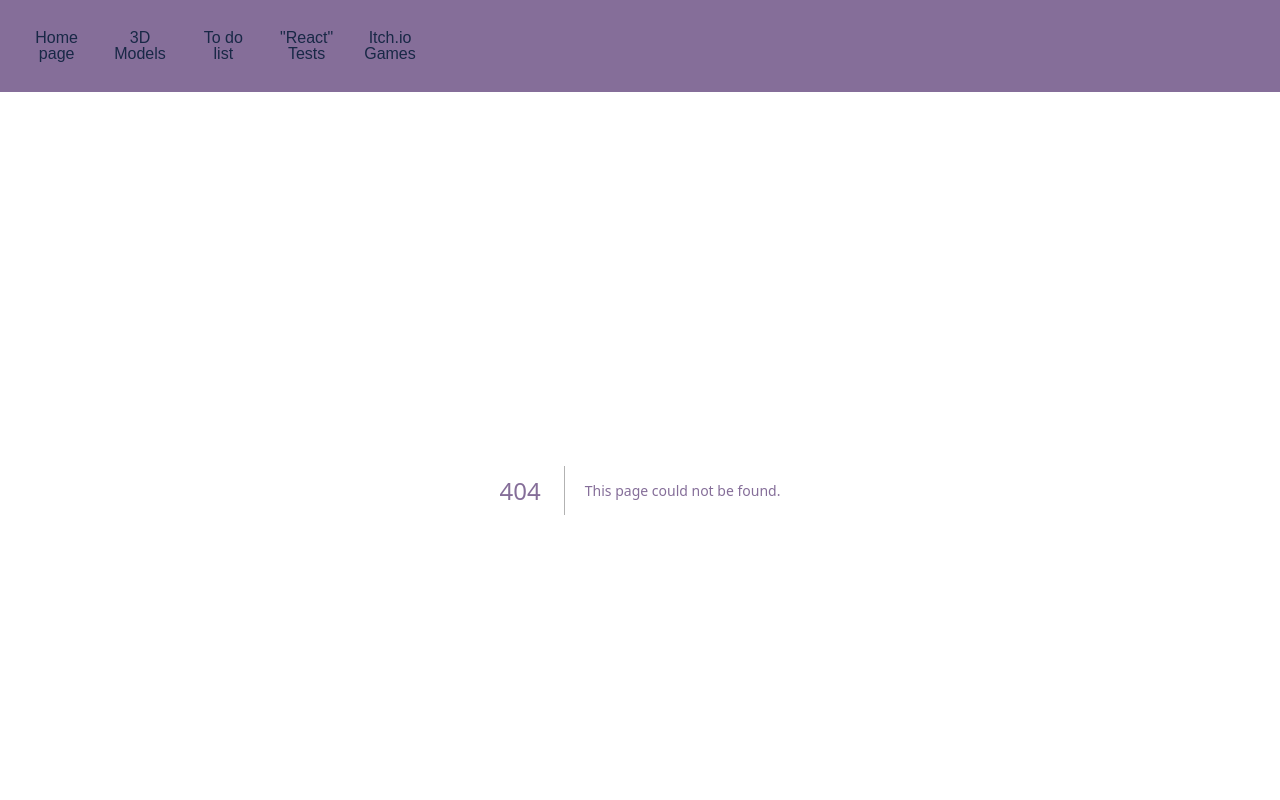
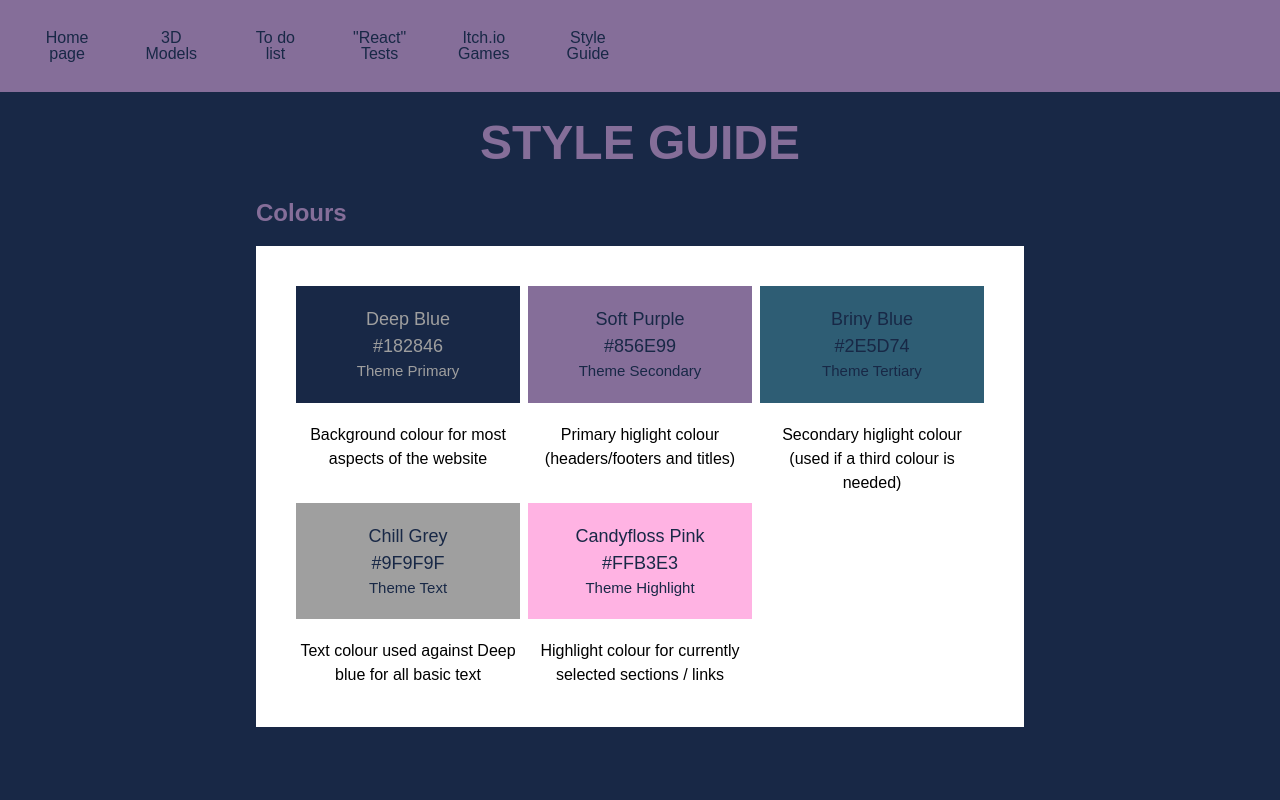
Before and after one commit to benk791/my-website, a Next.js app: page /style-guide in a window 1280 px wide. Before the commit this address had no page. Shown: the top 800 px of the page. Built offline with nearby package versions, Linux system fonts and the light colour scheme.

Commit message:
Starting a style guide

```diff
--- a/app/To-Do/page.tsx
+++ b/app/To-Do/page.tsx
@@ -27,9 +27,8 @@ export default function main() {
             that out)
           </li>
           <li>
-            Fallen london / a dark room style game thing{" "}
+            Fallen london / a dark room style game thing
             <Link href="/adventure-game" className="MidTextLink">
-              {" "}
               (being tested here)
             </Link>
             <ul className="list-disc list-inside">
--- /dev/null
+++ b/app/style-guide/page.tsx
@@ -0,0 +1,67 @@
+export default function main() {
+  return (
+    <div className="container">
+      <h1>Style Guide</h1>
+      <section>
+        <h2>Colours</h2>
+        <div className="colours grid grid-cols-3 gap-2 p-10">
+          <div className="colour-box">
+            <div className="p-5 mb-5 bg-themePrimary text-themeText">
+              <h3>
+                Deep Blue
+                <br />
+                #182846
+              </h3>
+              <h4>Theme Primary</h4>
+            </div>
+            <p>Background colour for most aspects of the website</p>
+          </div>
+          <div className="colour-box">
+            <div className="p-5 mb-5 bg-themeSecondary text-themePrimary">
+              <h3>
+                Soft Purple
+                <br />
+                #856E99
+              </h3>
+              <h4>Theme Secondary</h4>
+            </div>
+            <p>Primary higlight colour (headers/footers and titles)</p>
+          </div>
+          <div className="colour-box">
+            <div className="p-5 mb-5 bg-themeTertiary text-themePrimary">
+              <h3>
+                Briny Blue
+                <br />
+                #2E5D74
+              </h3>
+              <h4>Theme Tertiary</h4>
+            </div>
+            <p> Secondary higlight colour (used if a third colour is needed)</p>
+          </div>
+          <div className="colour-box">
+            <div className="p-5 mb-5 bg-themeText text-themePrimary">
+              <h3>
+                Chill Grey
+                <br />
+                #9F9F9F
+              </h3>
+              <h4>Theme Text</h4>
+            </div>
+            <p>Text colour used against Deep blue for all basic text</p>
+          </div>
+          <div className="colour-box">
+            <div className="p-5 mb-5 bg-themeHighlight text-themePrimary">
+              <h3>
+                Candyfloss Pink
+                <br />
+                #FFB3E3
+              </h3>
+              <h4>Theme Highlight</h4>
+            </div>
+            <p>Highlight colour for currently selected sections / links</p>
+          </div>
+        </div>
+      </section>
+    </div>
+  );
+}
--- a/app/ui/global.css
+++ b/app/ui/global.css
@@ -81,7 +81,6 @@ a {
 header {
 	background-color: var(--theme-secondary);
 	color: var(--theme-primary);
-  	width: 100%-15px;
 	padding: 15px;
 	font-size: 100%;
 }
@@ -138,6 +137,23 @@ footer p {
 	text-align: center;
 }
 
+.colours {
+	background-color: white;
+	color: black;
+}
+
+.colour-box {
+	text-align: center;
+
+	h3 {
+		font-size: 18px;
+	}
+
+	h4 {
+		font-size: 15px;
+	}
+}
+
 #pfp {
 	width: 90% ;
 	display: block;
--- a/app/ui/header.tsx
+++ b/app/ui/header.tsx
@@ -3,7 +3,7 @@ import Link from "next/link";
 export default function NavBar() {
   return (
     <header className="leading-none">
-      <div className="grid grid-cols-5 w-2/6">
+      <div className="grid grid-cols-6 md:grid-cols-12">
         <Link href="/">
           <p>
             Home
@@ -39,6 +39,13 @@ export default function NavBar() {
             Games
           </p>
         </Link>
+        <Link href="/style-guide">
+          <p>
+            Style
+            <br />
+            Guide
+          </p>
+        </Link>
       </div>
     </header>
   );
```
